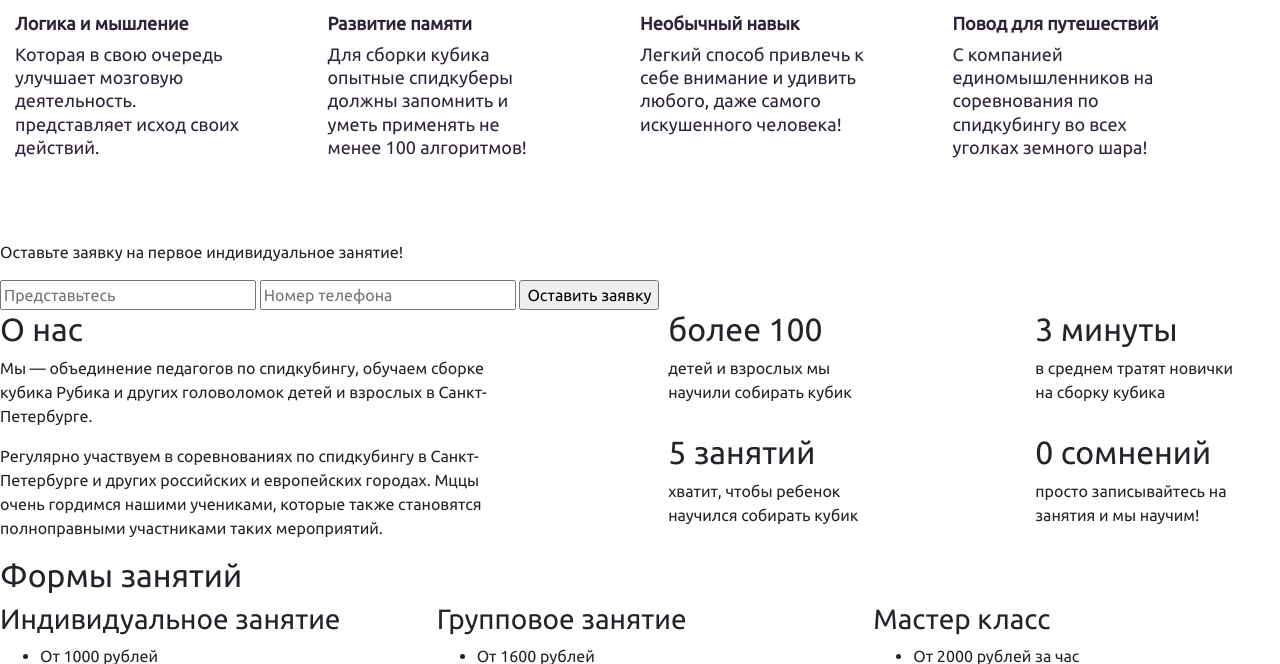
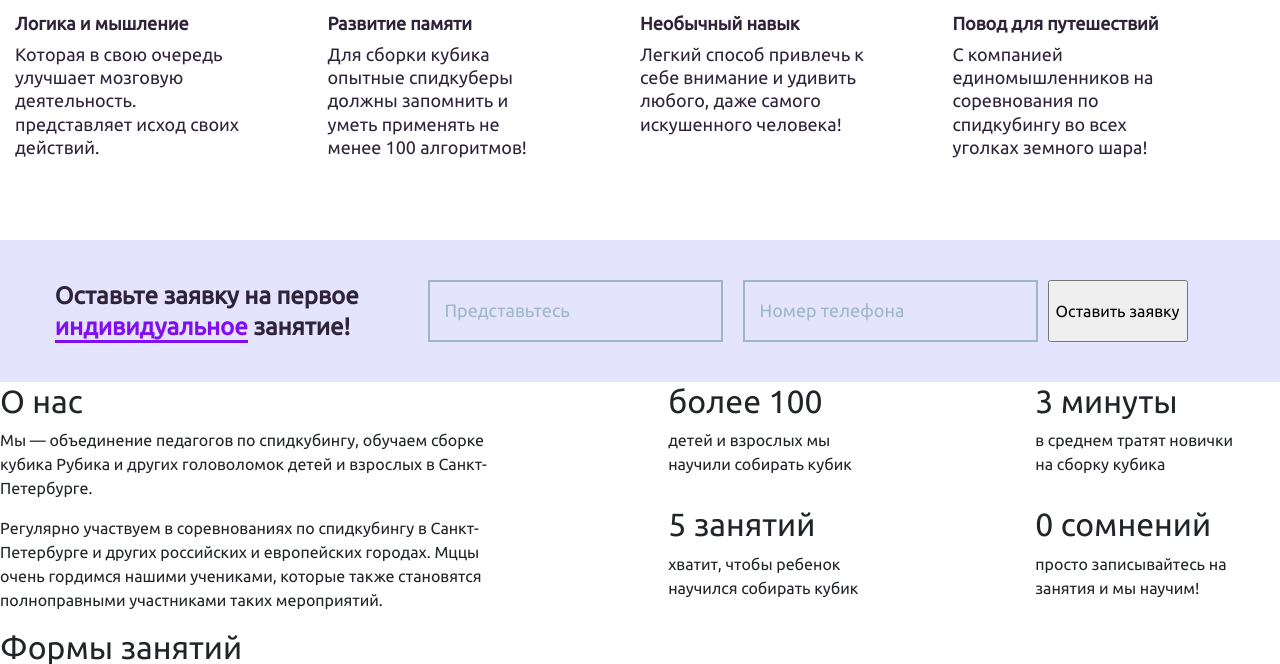
Before and after one commit to MikhailGusarov/Cubas, a PHP site: page / in a window 1280 px wide; the page is wider, and only the part inside the window is pictured. Shown: the part 1495-2159 px from the top of that part. Run offline with PHP 8.4, Linux system fonts and the light colour scheme; some libraries are stand-ins or nearby versions.

Commit message:
Update main.css

```diff
--- a/main.css
+++ b/main.css
@@ -140,4 +140,48 @@ body {
         line-height: 1.3;
         margin-bottom: 80px; }
 
+.form_body {
+  max-width: 1350px;
+  margin: 0 auto;
+  display: flex;
+  background-color: #E4E4FE;
+  padding-top: 40px;
+  padding-bottom: 40px;
+  padding-left: 3.5%;
+  padding-right: 3.5%;
+  /* Firefox 19+ */
+  /* Firefox 18- */ }
+  .form_body p {
+    width: 29.6296296296%;
+    margin: 0 10px;
+    font-family: "Ubuntu", sans-serif;
+    font-size: 24px;
+    font-weight: 600;
+    color: #2F233A;
+    line-height: 1.3; }
+    .form_body p span {
+      color: #810DF1;
+      border-bottom-width: 3px;
+      border-bottom-style: solid;
+      border-bottom-color: #810DF1; }
+  .form_body__name, .form_body__number_phone {
+    background: #E4E4FE;
+    outline: none;
+    border: 2px solid #9FB6C9;
+    padding-left: 15px;
+    width: 295px;
+    font-weight: 500;
+    font-size: 18px;
+    margin: 0 10px;
+    color: #9FB6C9;
+    line-height: 1.3; }
+  .form_body ::-webkit-input-placeholder {
+    color: #9FB6C9; }
+  .form_body ::-moz-placeholder {
+    color: #9FB6C9; }
+  .form_body :-moz-placeholder {
+    color: #9FB6C9; }
+  .form_body :-ms-input-placeholder {
+    color: #9FB6C9; }
+
 /*# sourceMappingURL=main.css.map */
```
